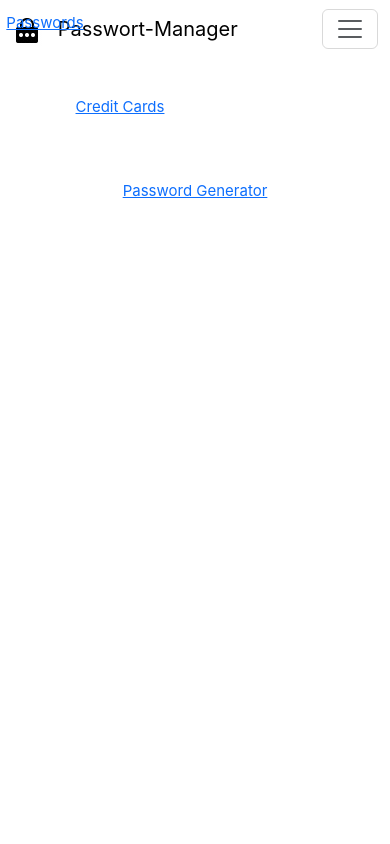
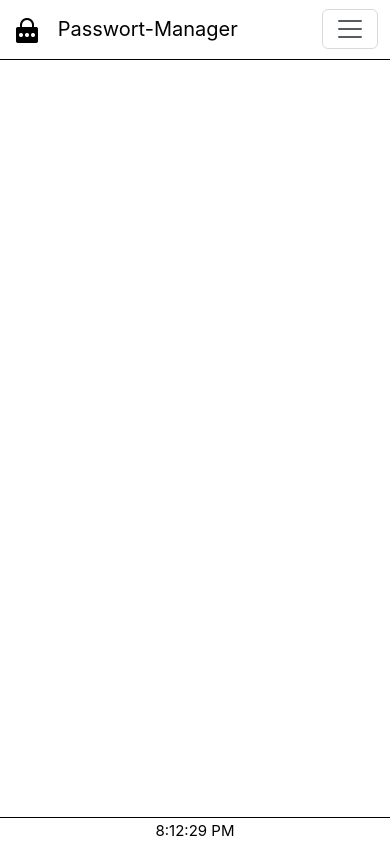
Before and after one commit to Dan1elBa1l/password-manager-frontend, a Vue app: page / in a window 390 px wide. Built offline with nearby package versions, Linux system fonts and the light colour scheme.

Commit message:
Added actual Time through BottomLine component

```diff
--- a/src/App.vue
+++ b/src/App.vue
@@ -17,9 +17,6 @@
         <!-- Navbar Links -->
         <div class="collapse navbar-collapse" id="navbarNav">
           <ul class="navbar-nav">
-            <li class="nav-item">
-              <RouterLink class="nav-link" to="/">Home</RouterLink>
-            </li>
             <li class="nav-item">
               <RouterLink class="nav-link" to="/passwords">Passwords</RouterLink>
             </li>
@@ -53,6 +50,7 @@ import { RouterLink, RouterView } from 'vue-router';
 /* Direktes Überschreiben der Bootstrap-Navbar-Farbe */
 .navbar {
   background-color: white !important;
+  border-bottom: 1px solid black; /* Fügt eine dünne schwarze Linie hinzu */
 }
 
 /* Setzt die Schriftfarbe auf Schwarz */
@@ -65,9 +63,7 @@ import { RouterLink, RouterView } from 'vue-router';
     text-decoration: none; /* Entfernt die Textdekoration */
     transition: 0.4s; /* Übergang für den Hover-Effekt */
     border-radius: 5px; /* Rundet die Ecken ab */
-
-    /* Padding hinzufügen, falls nötig, um den Effekt zu verstärken */
-    padding: 5px 10px;
+    padding: 5px 10px; /* Padding hinzufügen */
   }
 
   /* Hover-Effekt für Links */
--- /dev/null
+++ b/src/components/BottomLineTime.vue
@@ -0,0 +1,41 @@
+<template>
+  <div class="bottom-line custom-navbar">
+    {{ currentTime }}
+  </div>
+</template>
+
+<script>
+export default {
+  data() {
+    return {
+      currentTime: '',
+    };
+  },
+  created() {
+    this.updateTime();
+    setInterval(this.updateTime, 1000);
+  },
+  methods: {
+    updateTime() {
+      const now = new Date();
+      this.currentTime = now.toLocaleTimeString();
+    },
+  },
+};
+</script>
+
+<style scoped>
+.custom-navbar {
+  text-align: center;
+  padding: 1px;
+  background-color: white !important;
+  border-top: 1px solid black;
+  position: fixed;
+  bottom: 0;
+  left: 0;
+  width: 100%;
+  color: black;
+  border-radius: 0; /* Zurücksetzen der Eckenrundung */
+  /* Füge hier weitere gewünschte Stile hinzu */
+}
+</style>
--- a/src/views/HomeView.vue
+++ b/src/views/HomeView.vue
@@ -1,68 +1,14 @@
 <template>
-  <main>
-    <DynamicForm title="Welcome to your Password-Manager"/>
-
-    <!-- Hinzufügen der Links -->
-    <div class="links">
-      <RouterLink to="/passwords">Passwords</RouterLink>
-      <RouterLink to="/credit-card">Credit Cards</RouterLink>
-      <RouterLink to="/passwordGenerator">Password Generator</RouterLink>
-    </div>
-  </main>
+  <div>
+    <BottomLine />
+  </div>
 </template>
 
-<script setup>
-import { RouterLink } from 'vue-router'
+<script>
+import BottomLine from '../components/BottomLineTime.vue';
+
+export default {
+  components: {
+    BottomLine,},
+};
 </script>
-
-<style scoped>
-/* Grundlegendes Styling für den Links-Container */
-.links {
-  display: flex; /* Flexbox-Layout verwenden */
-  flex-direction: column; /* Elemente vertikal stapeln */
-  align-items: flex-start; /* Elemente am Anfang der Flex-Container ausrichten */
-  margin-left: 30%; /* Links von der Seite etwas abrücken */
-  margin-top: -20%; /* Oben von der Seite etwas abrücken */
-}
-
-/* Styling für einzelne Links */
-.links a {
-  margin: 30px 0; /* Größerer vertikaler Abstand zwischen den Links */
-  display: block; /* Block-Display für genaue Positionierung */
-  text-align: center; /* Text zentrieren */
-  font-size: 1.7em; /* Vergrößern der Schriftgröße */
-  opacity: 0; /* Starten mit Unsichtbarkeit */
-  animation: slideIn 2.0s ease forwards; /* Animation hinzufügen */
-  transform: translateX(var(--offset)); /* Horizontalen Abstand für die Diagonale anwenden */
-}
-
-/* CSS Variable für den horizontalen Abstand */
-.links a:nth-child(1) { --offset: -150px; }
-.links a:nth-child(2) { --offset: -75px; }
-.links a:nth-child(3) { --offset: 0px; }
-
-/* Keyframes für Slide-In Animation */
-@keyframes slideIn {
-  from {
-    transform: translateX(calc(var(--offset) - 100%));
-    opacity: 0;
-  }
-  to {
-    transform: translateX(var(--offset));
-    opacity: 1;
-  }
-}
-
-/* Responsives Design für kleinere Bildschirme */
-@media (max-width: 600px) {
-  .links {
-    align-items: center; /* Zentrieren der Elemente auf kleinen Bildschirmen */
-    margin-left: 0; /* Kein linker Abstand auf kleinen Bildschirmen */
-  }
-
-  .links a {
-    font-size: 1em; /* Kleinere Schriftgröße auf kleinen Bildschirmen */
-    transform: translateX(0); /* Keine horizontale Verschiebung auf kleinen Bildschirmen */
-  }
-}
-</style>
--- a/src/views/PasswortGenerator.vue
+++ b/src/views/PasswortGenerator.vue
@@ -22,18 +22,25 @@
       <h3>Generiertes Passwort:</h3>
       <p>{{ generatedPassword }}</p>
     </div>
+    <!-- Hier füge die BottomLineTime-Komponente ein -->
+    <bottom-line-time></bottom-line-time>
   </div>
 </template>
 
 <script>
+import BottomLineTime from '../components/BottomLineTime.vue';
+
 export default {
+  components: {
+    BottomLineTime,
+  },
   data() {
     return {
       passwordLength: 12,
       includeUppercase: true,
       includeNumbers: true,
       includeSpecialChars: false,
-      generatedPassword: ''
+      generatedPassword: '',
     };
   },
   methods: {
@@ -64,8 +71,8 @@ export default {
       }
 
       this.generatedPassword = password;
-    }
-  }
+    },
+  },
 };
 </script>
 
```
